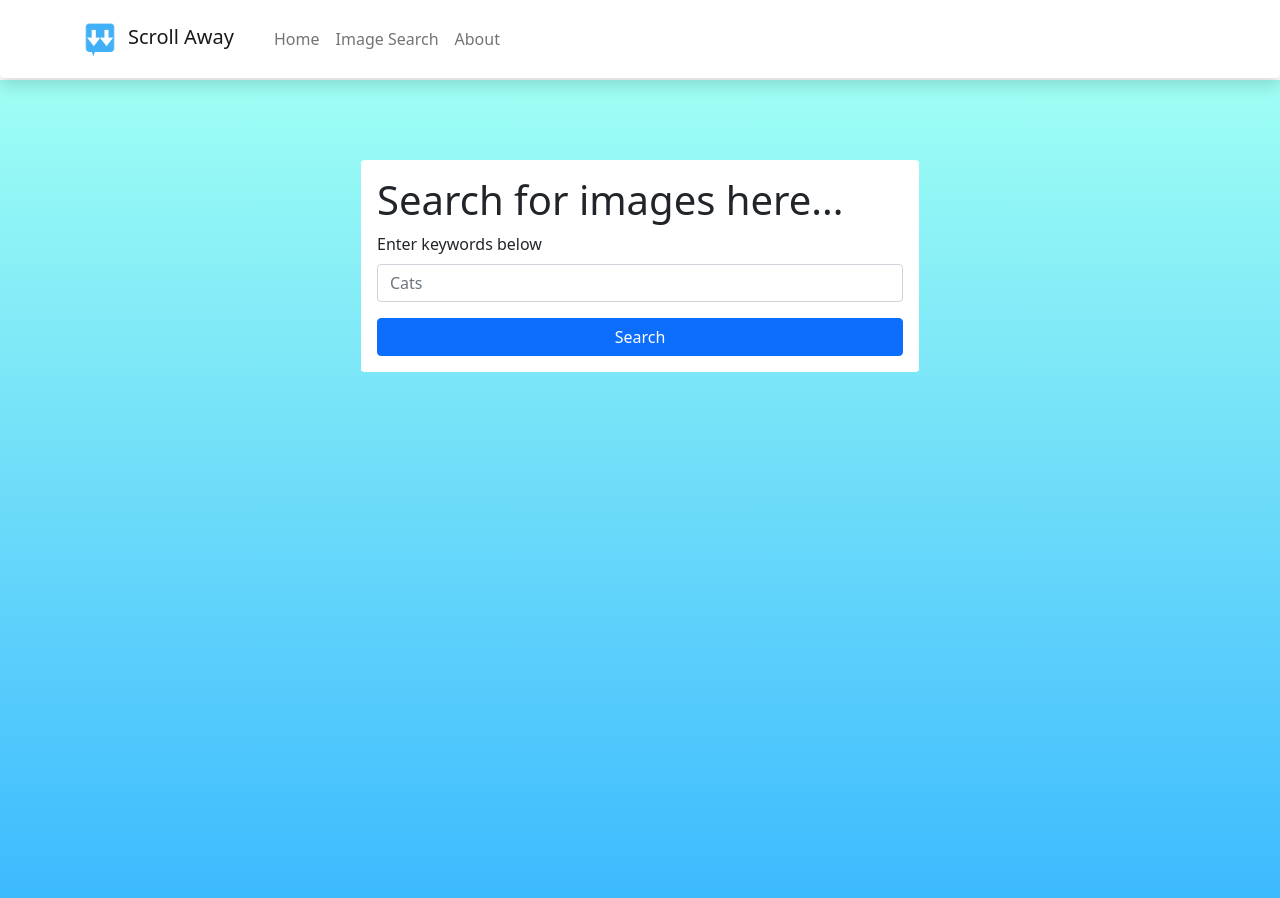
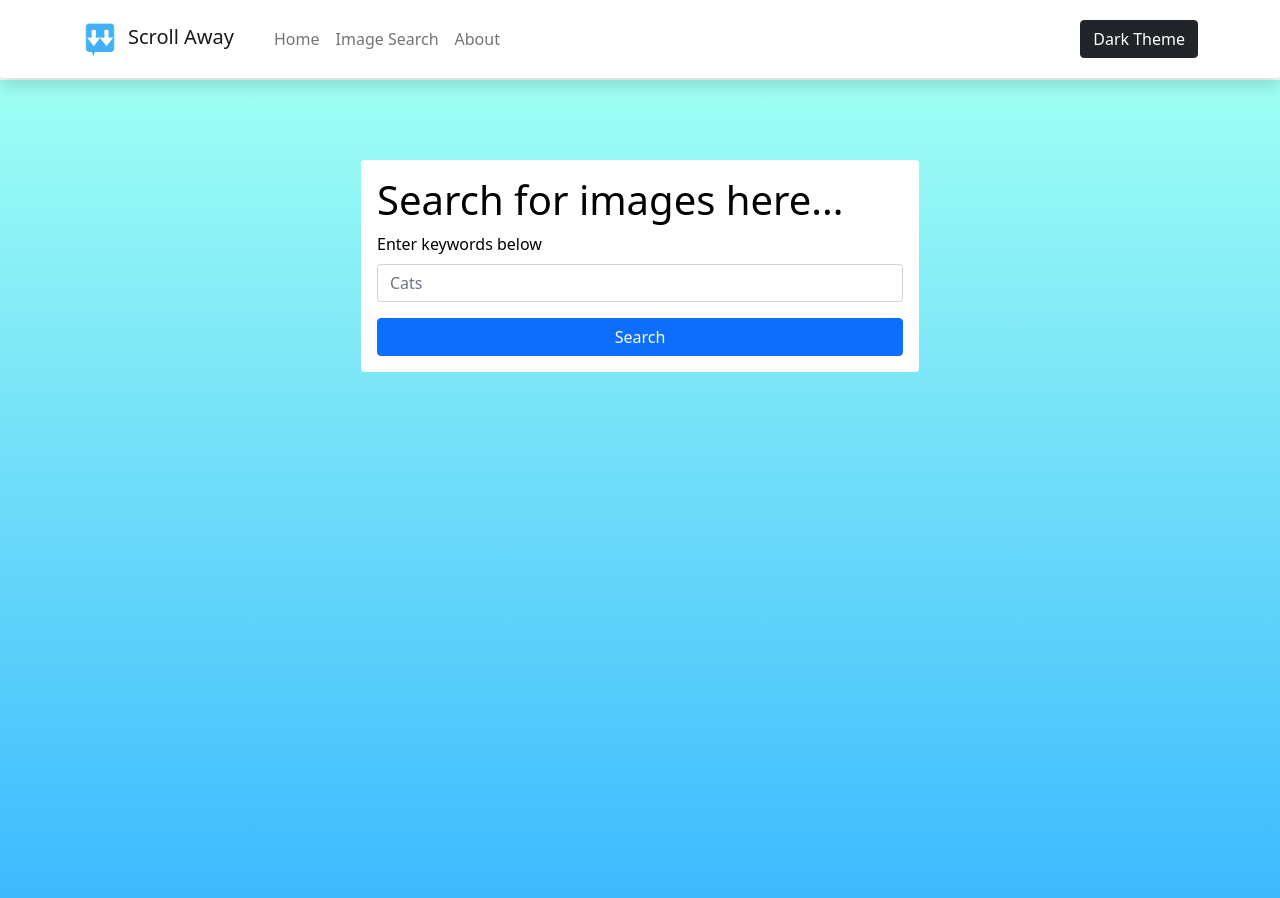
Before and after one commit to egidijusbizas/nebeprisisrkolindaliaudavome, a React (Create React App) app: page /search in a window 1280 px wide. Shown: the top 898 px of the page. Built offline with nearby package versions, Linux system fonts and the light colour scheme; no server answers.

Commit message:
add context api for dark/light theme

```diff
--- a/src/App.css
+++ b/src/App.css
@@ -38,3 +38,13 @@
     margin-top: 5rem;
     padding-top: 5rem;
 }
+
+.darkmode {
+    background-color: #434343;
+    background-image: linear-gradient(0deg, #202122 0%, #272727 100%);
+    color: white;
+}
+
+.darkmode p, h1, label {
+    color: black;
+}
--- a/src/App.js
+++ b/src/App.js
@@ -4,14 +4,15 @@ import './App.css';
 import React from 'react';
 
 import Navigation from './components/Navigation/Navigation';
-import Routing from './pages/Routing';
+import ContentWrapper from './pages/ContentWrapper';
+import { ThemeContextProvider } from './contexts/ThemeContext';
 
 const App = () => (
   <div className='App'>
-    <Navigation />
-    <div className='content'>
-      <Routing />
-    </div>
+    <ThemeContextProvider>
+      <Navigation />
+      <ContentWrapper />
+    </ThemeContextProvider>
   </div>
 );
 
--- a/src/components/Navigation/Navigation.jsx
+++ b/src/components/Navigation/Navigation.jsx
@@ -1,18 +1,25 @@
-import React from 'react';
+import React, { useContext } from 'react';
 import Container from 'react-bootstrap/Container';
 import Nav from 'react-bootstrap/Nav';
 import Navbar from 'react-bootstrap/Navbar';
 import logo from '../../assets/logo72.png';
 import './Navigation.css';
+import { ThemeContext } from '../../contexts/ThemeContext';
 
 import { Link } from 'react-router-dom';
 
-// add darkmode here
+function Navigation() {
+  const { darkMode, toggleDarkMode } = useContext(ThemeContext);
 
-function Navigation() {
+  <div className={darkMode ? 'content darkmode' : 'content'}></div>;
+
   return (
     <div className='parent navigation'>
-      <Navbar bg='light' expand='lg' className='sticky-top shadow p-3 mb-5 bg-white rounded'>
+      <Navbar
+        variant={darkMode ? 'dark' : 'light'}
+        expand='lg'
+        className={darkMode ? 'shadow p-3 mb-5 bg-dark rounded' : 'shadow p-3 mb-5 bg-white rounded'}
+      >
         <Container>
           <div className='navbar-brand'>
             <Navbar.Brand as={Link} to='/'>
@@ -34,6 +41,9 @@ function Navigation() {
               </Nav.Link>
             </Nav>
           </Navbar.Collapse>
+          <button type='button' className='btn btn-dark' onClick={toggleDarkMode}>
+            {darkMode ? 'Light Theme' : 'Dark Theme'}
+          </button>
         </Container>
       </Navbar>
     </div>
--- /dev/null
+++ b/src/contexts/ThemeContext.js
@@ -0,0 +1,17 @@
+import React, { createContext, useState } from 'react';
+
+const ThemeContext = createContext();
+
+const ThemeContextProvider = (props) => {
+  const [darkMode, setDarkMode] = useState(false);
+  const toggleDarkMode = () => {
+    setDarkMode(!darkMode);
+  };
+  return (
+    <div>
+      <ThemeContext.Provider value={{ darkMode, toggleDarkMode }}>{props.children}</ThemeContext.Provider>
+    </div>
+  );
+};
+
+export { ThemeContext, ThemeContextProvider };
--- /dev/null
+++ b/src/pages/ContentWrapper.js
@@ -0,0 +1,15 @@
+import React, { useContext } from 'react';
+import { ThemeContext } from '../contexts/ThemeContext';
+import Routing from './Routing';
+
+const ContentWrapper = () => {
+  const { darkMode } = useContext(ThemeContext);
+
+  return (
+    <div className={darkMode ? 'content darkmode' : 'content'}>
+      <Routing />
+    </div>
+  );
+};
+
+export default ContentWrapper;
```
